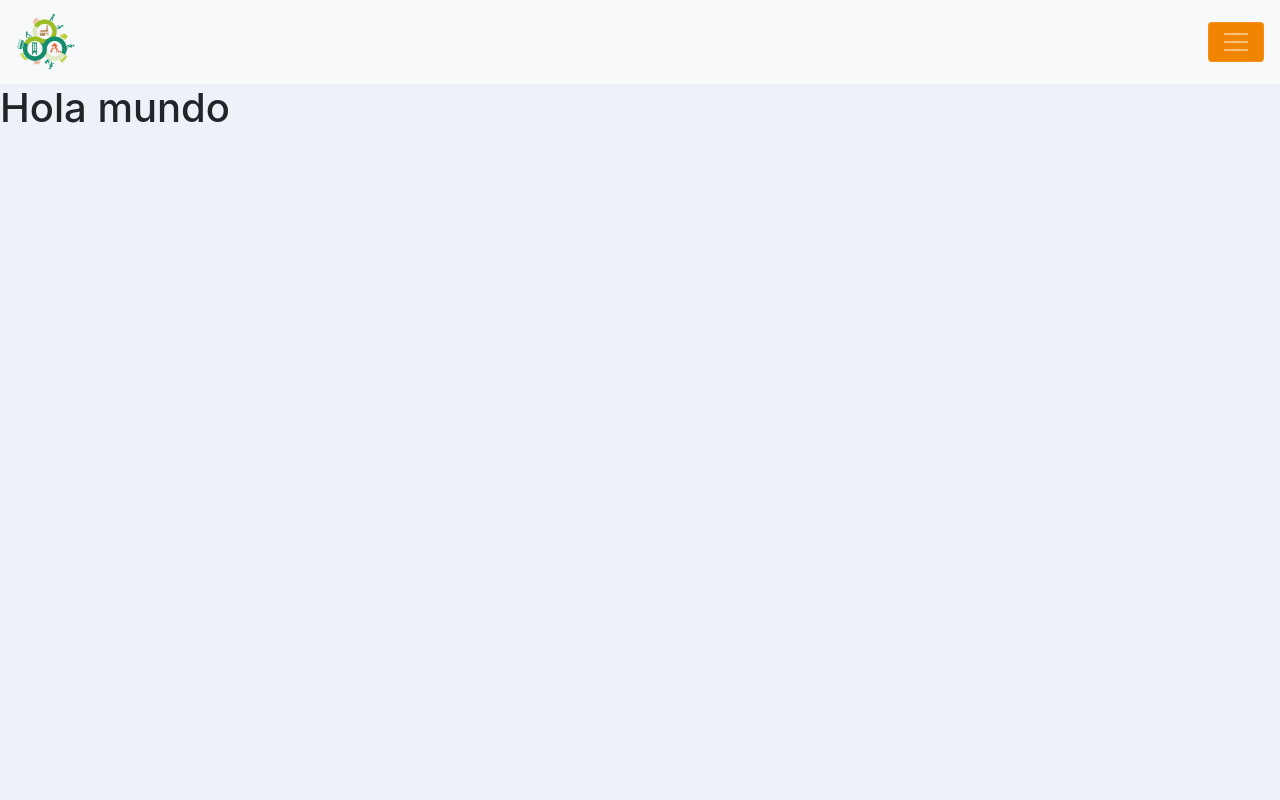
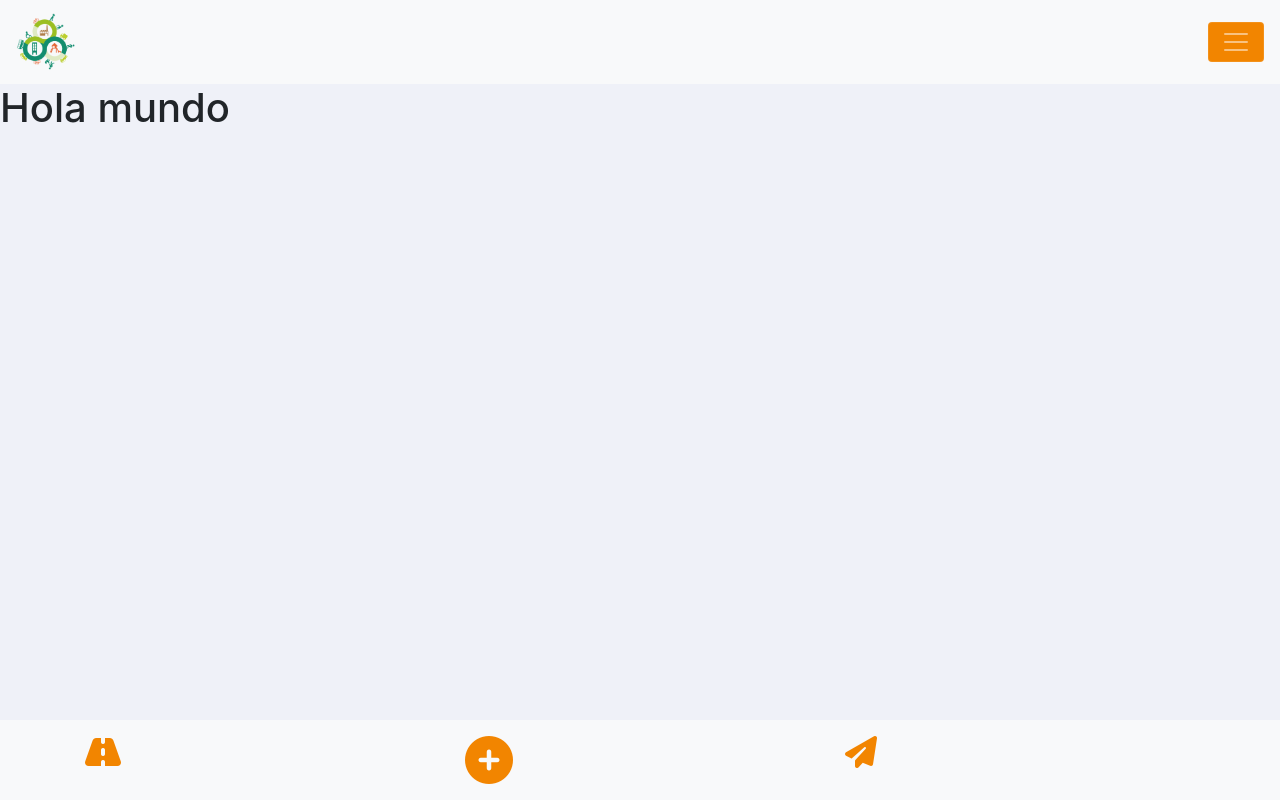
Before and after one commit to Isaza156/movilapp, a React (Create React App) app: page / in a window 1280 px wide. Built offline with nearby package versions, Linux system fonts and the light colour scheme.

Commit message:
Footer listo, falta revisar colores y posiciones

```diff
--- /dev/null
+++ b/src/components/Footer.jsx
@@ -0,0 +1,27 @@
+import React from 'react';
+
+class Footer extends React.Component{
+    render(){
+        return(
+            <React.Fragment>
+                <footer className="footer mt-auto py-3 bg-light fixed-bottom">
+                    <div className="container justify-content-center ">
+                        <div className="row">
+                            <div className="col-4 col-md-4">
+                            <i className="fas fa-road color-orange fa-2x"></i>
+                            </div>
+                            <div className="col-4 col-md-4">
+                            <i className="fas fa-plus-circle color-orange fa-3x"></i>
+                            </div>
+                            <div className="col-4 col-md-4">
+                            <i className="fas fa-paper-plane color-orange fa-2x"></i>
+                            </div>
+                        </div>
+                    </div>
+                </footer>
+            </React.Fragment>
+        );
+    }
+}
+
+export default Footer;
--- a/src/components/Layout.jsx
+++ b/src/components/Layout.jsx
@@ -1,11 +1,13 @@
 import React from 'react';
 import Navbar from './Navbar';
+import Footer from './Footer';
 
 const Layout = (props) =>{
     return(
         <React.Fragment>
             <Navbar />
             {props.children}
+            <Footer />
         </React.Fragment>
     )
 }
--- a/src/global.css
+++ b/src/global.css
@@ -16,3 +16,7 @@ code {
 .bg-orange{
   background-color: #f28500;
 }
+
+.color-orange{
+  color: #f28500;
+}
```
